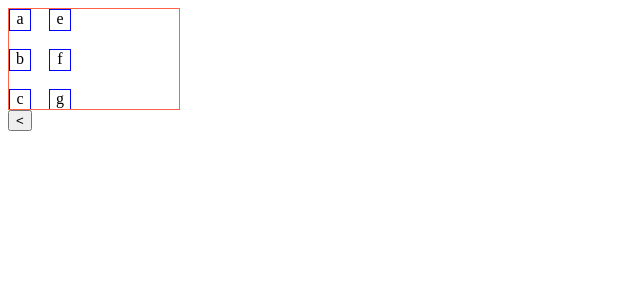
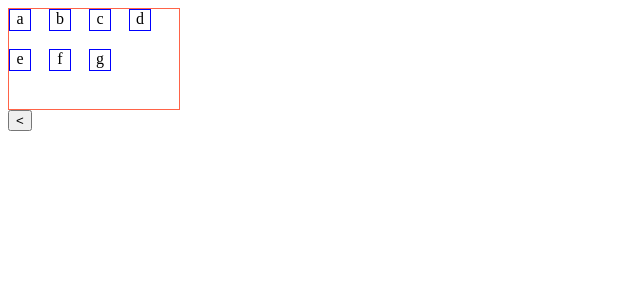
Before and after one commit to mikemajara/react-spring-animated-grid, a React (Create React App) app: page / in a window 1280 px wide. Shown: the top 300 px of the page, without its empty margins (0-640 px from the left). Built offline with nearby package versions, Linux system fonts and the light colour scheme.

Commit message:
fix reversed translate

```diff
--- a/src/App.js
+++ b/src/App.js
@@ -131,16 +131,15 @@ export default function App() {
           gridSize.width
         )
       ]
-      xy.map(e => {
-        if (isNaN(e)){
+      if (i == 2 && gridSize.width > 100){
         console.log(`i: ${i}`)
         console.log(`defaultItemWidth: ${defaultItemWidth}`)
         console.log(`defaultItemHeight: ${defaultItemHeight}`)
         console.log(`defaultMarginX: ${defaultMarginX}`)
         console.log(`defaultMarginY: ${defaultMarginY}`)
         console.log(`gridSize.width: ${gridSize.width}`)
+        console.log(`x,y: ${xy}`)
       }
-      })
       // console.log({...el, xy})
       return {...el, xy}
     })
@@ -173,9 +172,7 @@ export default function App() {
               key={key}
               className={style.gridItem}
               style={{
-                // top: `${xy[0]}px`,
-                // left: `${xy[1]}px`,
-                transform: xy.interpolate((x, y) => `translate3d(${x}px,${y}px, 0px)`),
+                transform: xy.interpolate((x, y) => `translate3d(${y}px,${x}px, 0px)`),
                 ...rest
               }}
             >
```
Lines whose indentation alone changed are shown as unchanged.
